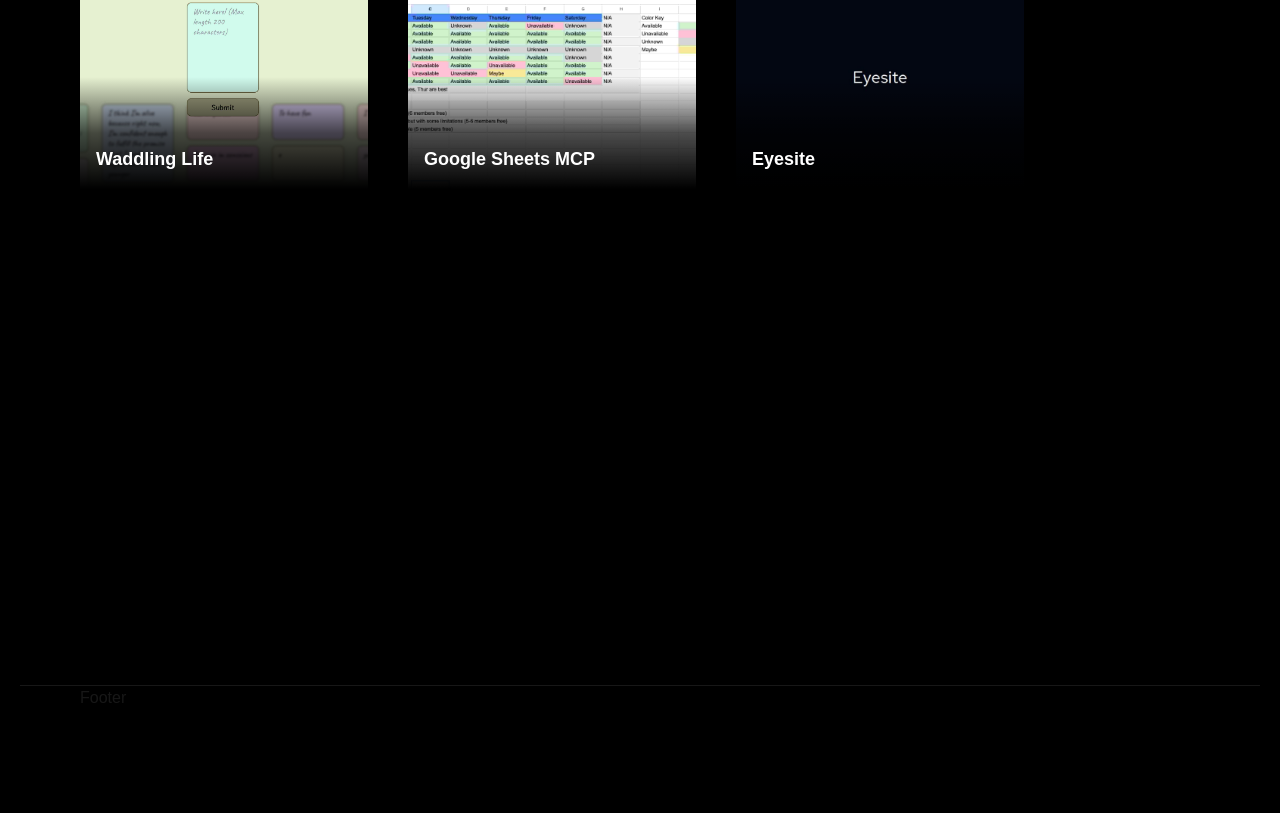
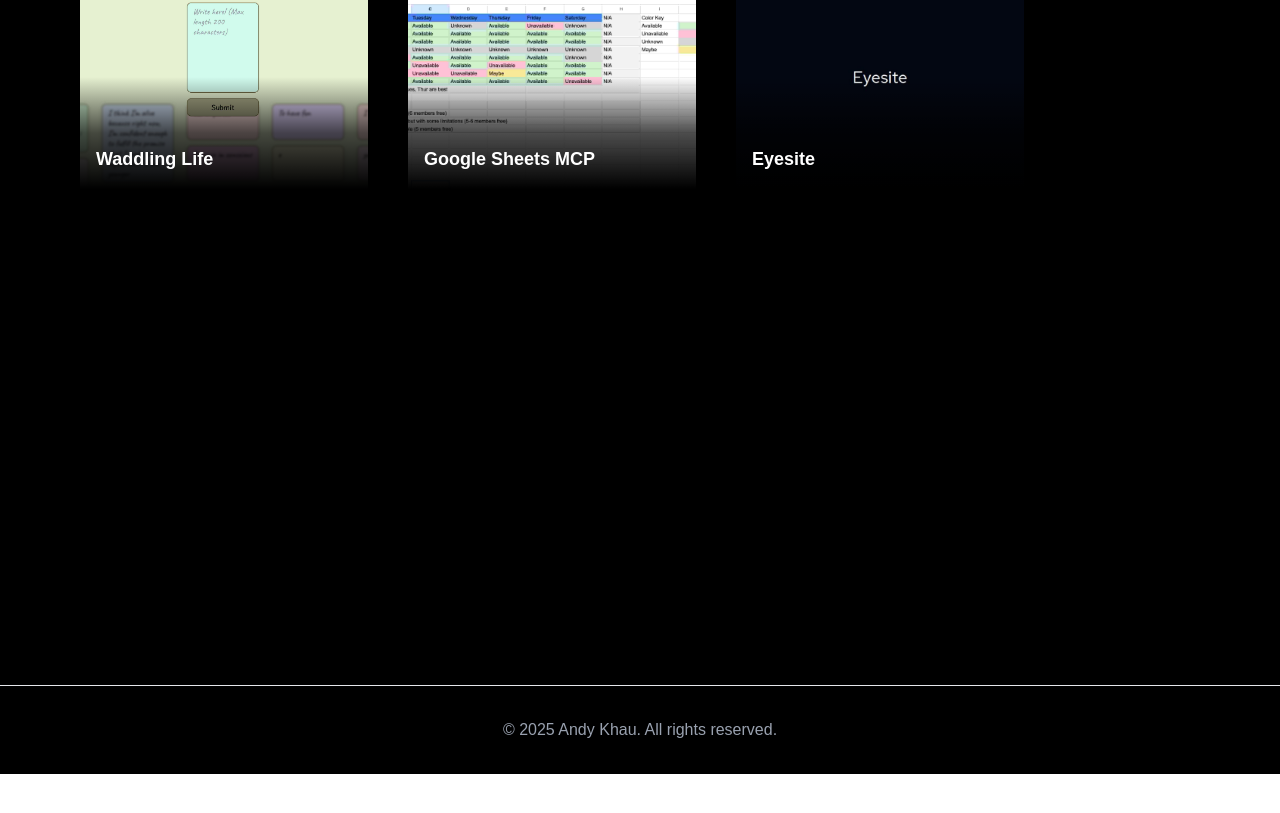
Before and after one commit to akchro/personal-website, a Next.js app: page / in a window 1280 px wide. Shown: the part 955-1768 px from the top of the page. After the commit the page ends 1729 px from the top, so only its background shows below. Built offline with nearby package versions, Linux system fonts and the light colour scheme.

Commit message:
Replace footer placeholder with content

```diff
--- a/src/components/Footer.js
+++ /dev/null
@@ -1,12 +0,0 @@
-const Footer = () => {
-    return (
-        <footer className={'h-60'}>
-            <hr className={'mx-5'}/>
-            <div className={'mx-20'}>
-                <h2>Footer</h2>
-            </div>
-        </footer>
-    );
-};
-
-export default Footer;
--- /dev/null
+++ b/src/components/Footer.tsx
@@ -0,0 +1,13 @@
+const Footer = () => {
+    return (
+        <footer className="border-t border-gray-200">
+            <div className="max-w-6xl mx-auto px-4 sm:px-6 lg:px-8 py-8">
+                <div className="text-center text-gray-400">
+                    <p>&copy; 2025 Andy Khau. All rights reserved.</p>
+                </div>
+            </div>
+        </footer>
+    );
+};
+
+export default Footer;
```
